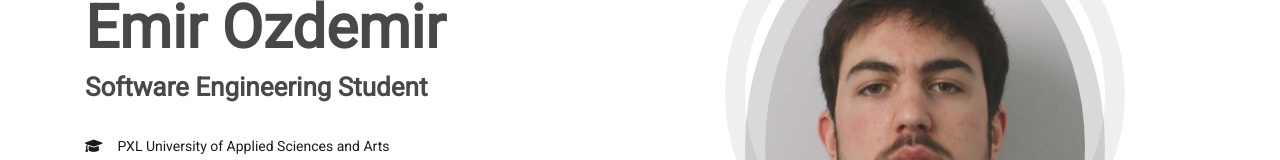
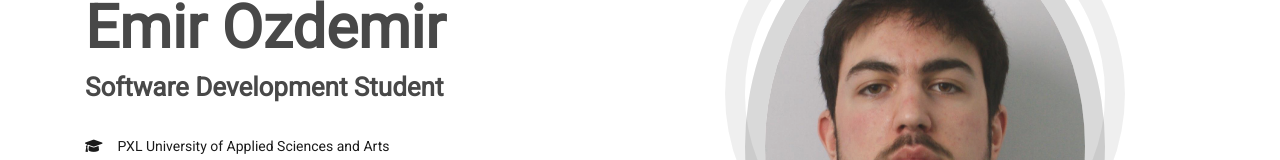
Before and after one commit to r1me75/r1me75.github.io, a plain HTML site: page index.html in a window 1280 px wide. Shown: the part 339-499 px from the top of the page. Drawn offline with Linux system fonts and the light colour scheme.

Commit message:
Update index.html

```diff
--- a/index.html
+++ b/index.html
@@ -165,7 +165,7 @@
                   data-wow-duration="0.8s"
                   data-wow-delay="0.3s"
                 >
-                  Software Engineering Student
+                  Software Development Student
                 </h4>
 
                 <ul>
```
